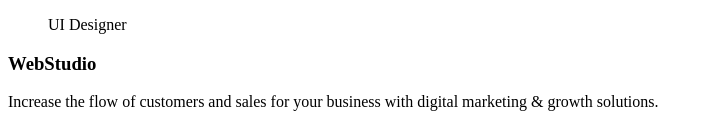
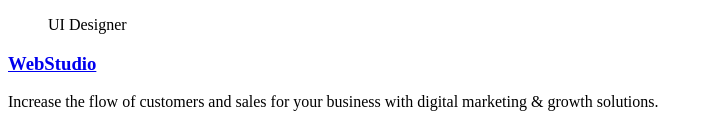
Before and after one commit to And1An/goit-markup-hw-01, a plain HTML site: page index.html in a window 1280 px wide. Shown: the part 2506-2630 px from the top of the page, without its empty margins (0-709 px from the left). Drawn offline with Linux system fonts and the light colour scheme.

Commit message:
Update index.html

```diff
--- a/index.html
+++ b/index.html
@@ -59,7 +59,7 @@
         </section>
     </main>
     <footer>
-       <h3>WebStudio</h3>
+       <a href="#"><h3>WebStudio</h3></a>
        <p>Increase the flow of customers and sales for your business with digital marketing & growth solutions.</p>
     </footer>
 
```
